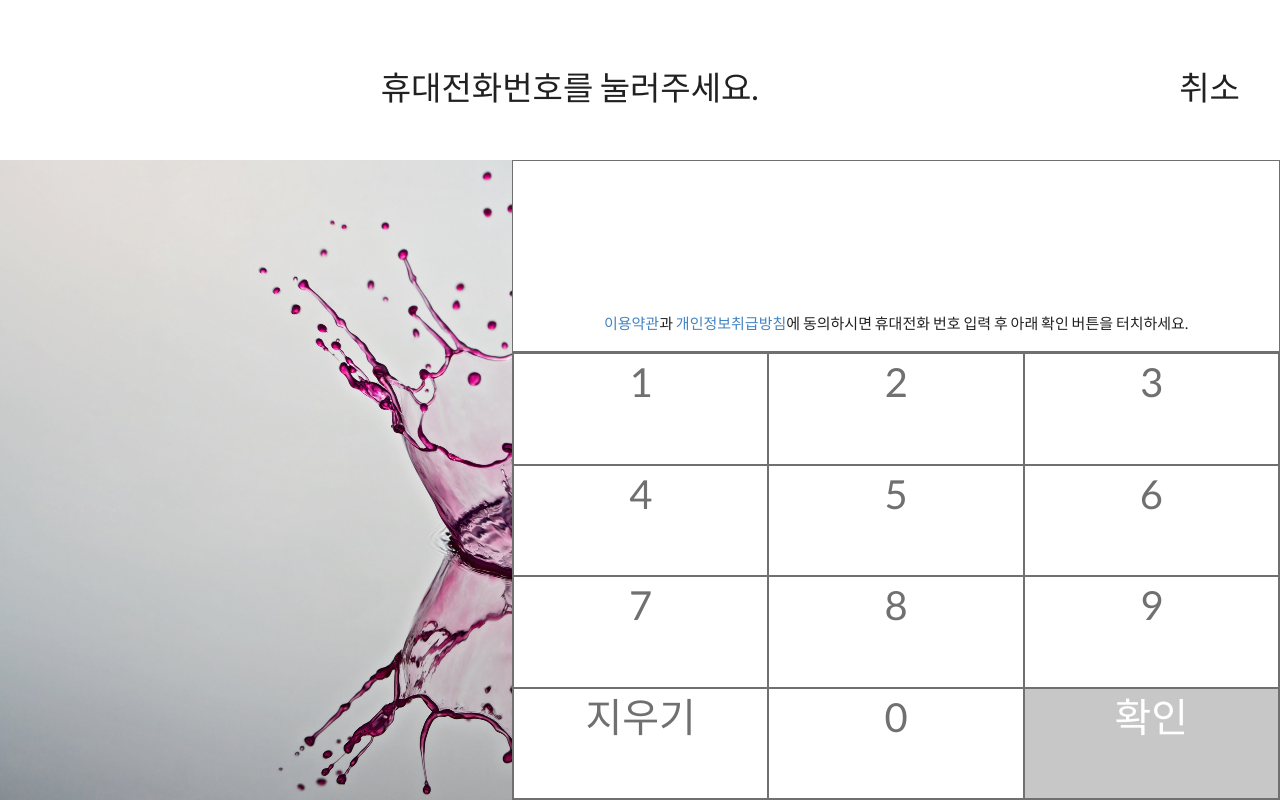
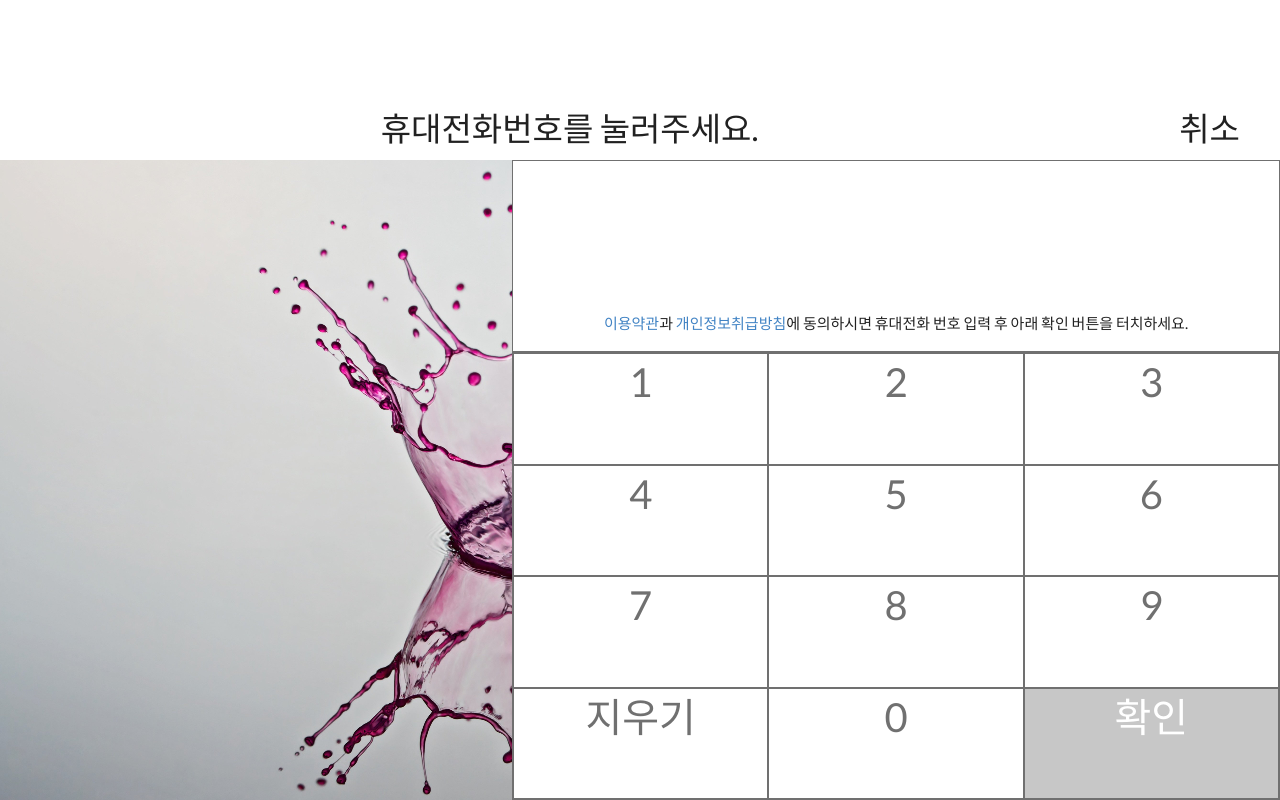
Before and after one commit to Ko-GyeongTae/Frontend-GymManagement-client, a Next.js app: page /auth/login in a window 1280 px wide. Built offline with nearby package versions, Linux system fonts and the light colour scheme.

Commit message:
<EDIT> Header layout

```diff
--- a/pages/auth/login.module.css
+++ b/pages/auth/login.module.css
@@ -7,21 +7,24 @@
 .Header {
     display: flex;
     width: 100%;
-    height: 10%;
-    text-align: center;
-    margin-top: 5%;
+    height: 20%;
+    align-items: flex-end;
+    padding-bottom: 10px;
 }
 
 .TitleBox {
     width: 89%;
+    height: 45px;
+    text-align: center;
 }
 
 .CancelBox {
     width: 11%;
+    height: 45px;
+    text-align: center;
 }
 
 .TitleText {
-    vertical-align: middle;
     font-size: 33px;
 }
 
```
